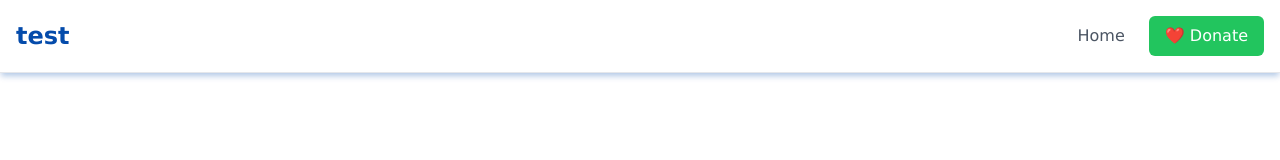
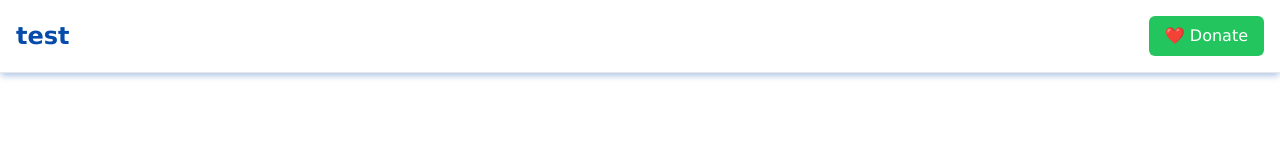
Before and after one commit to disrelres/elegant-react-nook, a React (Vite) app: page / in a window 1280 px wide. Shown: the top 160 px of the page. Built offline with nearby package versions, Linux system fonts and the light colour scheme.

Commit message:
Update header and donate button
Removed "Home" link from the header and replaced the heart image in the donate button with a character.

```diff
--- a/src/components/Header.tsx
+++ b/src/components/Header.tsx
@@ -10,11 +10,6 @@ export const Header = () => {
             test
           </Link>
           <div className="flex items-center space-x-6">
-            <nav className="hidden md:flex space-x-6">
-              <Link to="/" className="text-gray-600 hover:text-[#044bab] transition-colors font-['Verdana']">
-                Home
-              </Link>
-            </nav>
             <button className="bg-green-500 hover:bg-green-600 text-white px-4 py-2 rounded-md transition-colors font-['Verdana']">
               ❤️ Donate
             </button>
```
